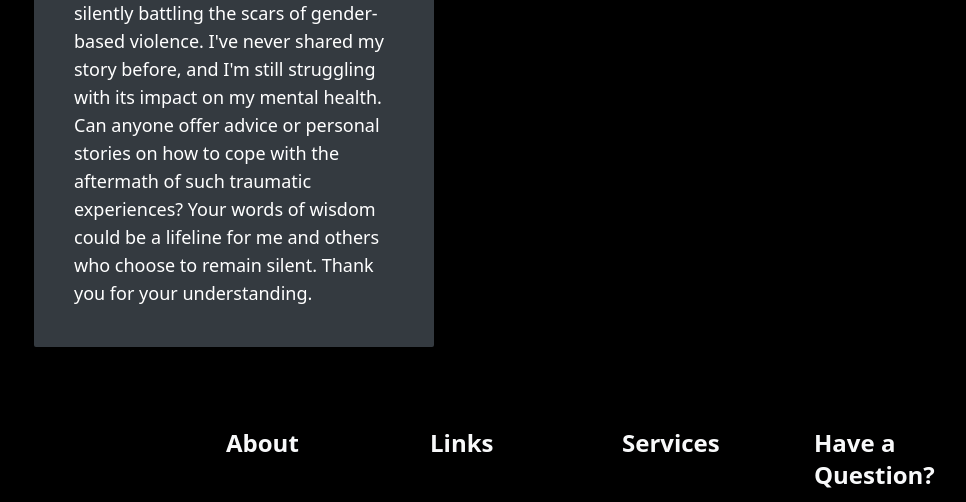
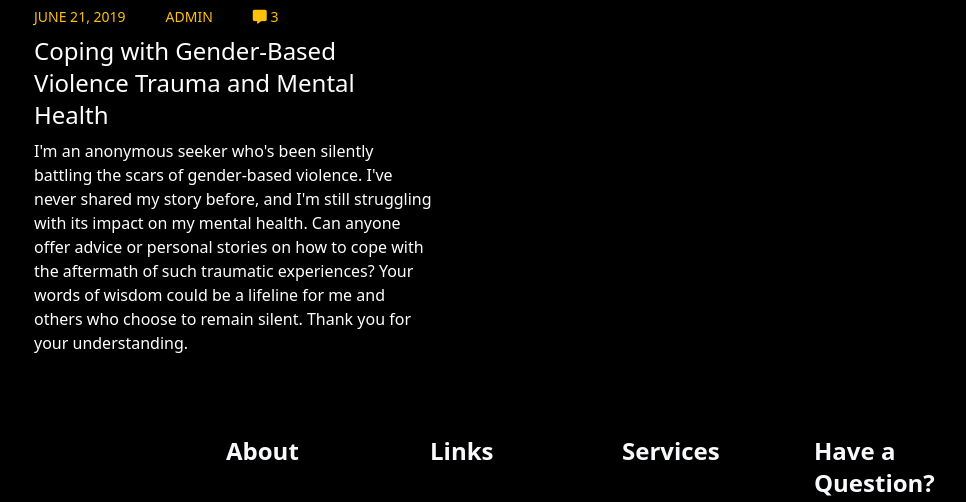
Before and after one commit to kingtroga/EmbraceWellness, a Django app: page / in a window 1280 px wide. Shown: the part 3714-4216 px from the top of the page, without its empty margins (46-1012 px from the left). Run offline with Django 5.2, Linux system fonts and the light colour scheme; some libraries are stand-ins or nearby versions.

Commit message:
blog item

```diff
--- a/core/templates/core/index.html
+++ b/core/templates/core/index.html
@@ -113,12 +113,24 @@
         <p class="text-lg sm:-mt-[2rem]   -mt-[1rem] text-center z-[2]">Students, staff, and non-students are able to connect, share experiences, and seek advice through our online blog  and fostering a sense of unity and support. (Acts 2:42-47)</p>
     </div>
 
-    <div class="bg-[#343a40] p-4 lg:p-10 w-[21rem] sm:w-[22rem] md:w-[25rem] lg:w-[25rem] m-10 rounded-sm ">
+    <div class="   w-[21rem] sm:w-[22rem] md:w-[25rem] lg:w-[25rem] m-10 rounded-sm ">
         <a href="#" class="h-auto flex flex-col space-y-2 justify-content items-start">
-            <p class="text-mustard lg:text-3xl text-2xl font-extrabold">23rd October, 2023</p>
-            <h3 class="text-white lg:text-3xl text-2xl">Coping with Gender-Based Violence Trauma and Mental Health</h3>
-            <p class="uppercase text-lg text-white">anonymous</p>
-            <p class="text-white text-lg"  >I'm an anonymous seeker who's been silently battling the scars of gender-based violence. I've never shared my story before, and I'm still struggling with its impact on my mental health. Can anyone offer advice or personal stories on how to cope with the aftermath of such traumatic experiences? Your words of wisdom could be a lifeline for me and others who choose to remain silent. Thank you for your understanding.</p>
+            <img src="{% static 'images/image_1.jpg' %}" class="w-full h-auto">
+
+            <p class="text-mustard uppercase flex flex-row justify-center items-center space-x-10 text-sm ">
+                <span>
+                    JUNE 21, 2019
+                </span>
+                <span>
+                    ADMIN
+                </span>
+                <span>
+                    <i class="fa-solid  fa-message"></i>
+                    3
+                </span>
+            </p>
+            <h3 class="text-white lg:text-2xl text-xl w-full">Coping with Gender-Based Violence Trauma and Mental Health</h3>
+            <p class="text-white text-[1rem]"  >I'm an anonymous seeker who's been silently battling the scars of gender-based violence. I've never shared my story before, and I'm still struggling with its impact on my mental health. Can anyone offer advice or personal stories on how to cope with the aftermath of such traumatic experiences? Your words of wisdom could be a lifeline for me and others who choose to remain silent. Thank you for your understanding.</p>
         </a>
     </div>
 
```
Also changed, not shown: 3 other files.
